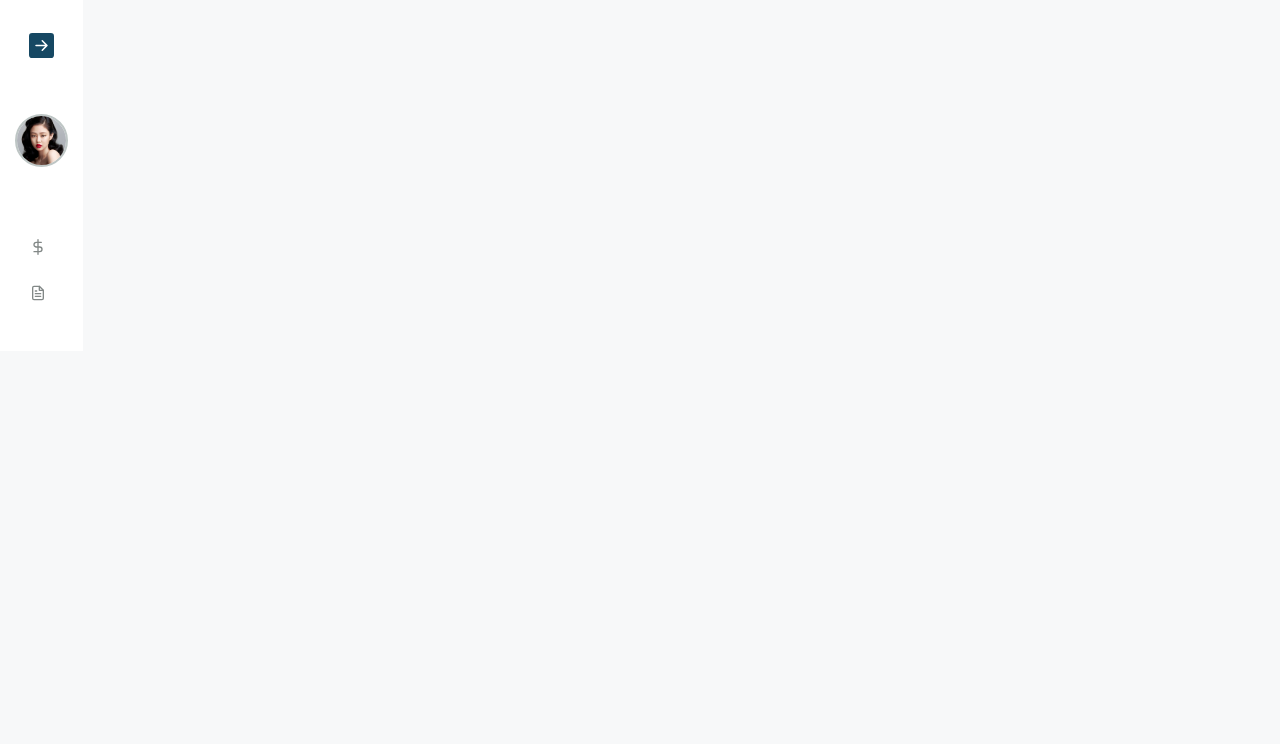
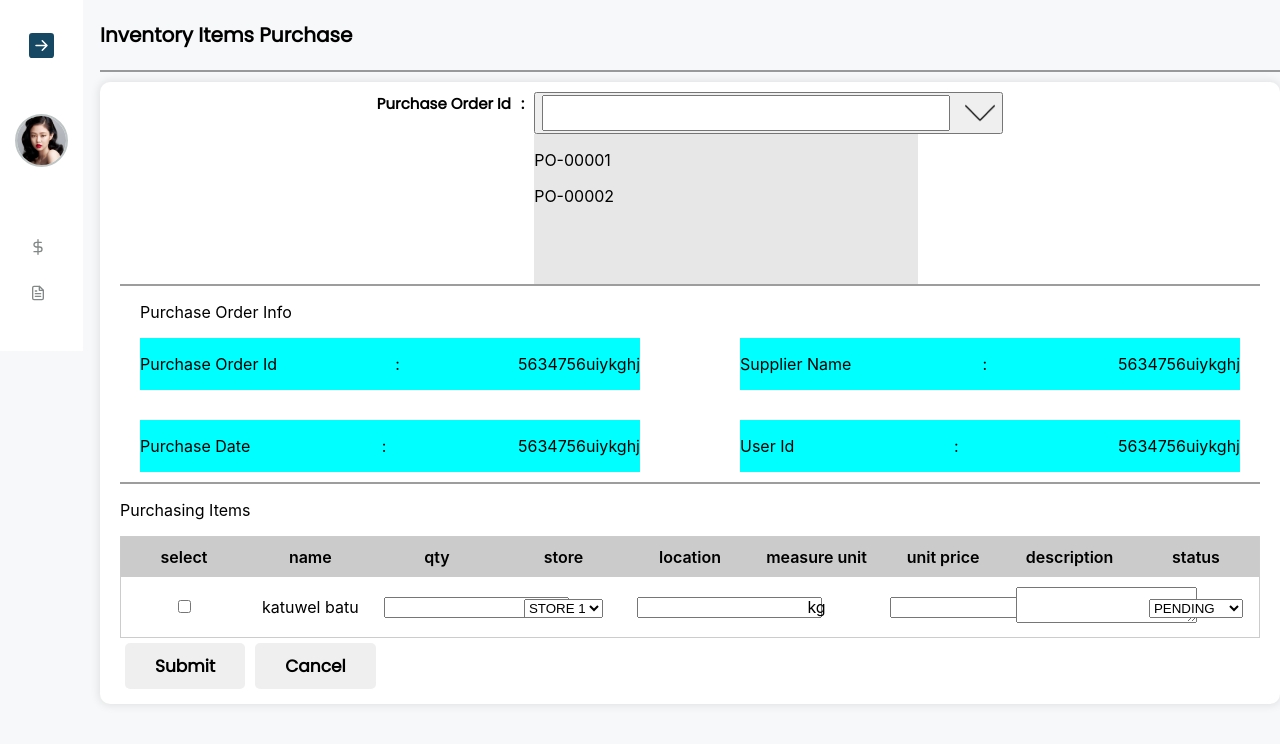
Before and after one commit to SasithDuleepa/ayurweda_inventory_client, a React (Create React App) app: page /inventory-purchase in a window 1280 px wide. Before the commit this address had no page. Shown: the top 744 px of the page. Built offline with nearby package versions, Linux system fonts and the light colour scheme.

Commit message:
purchase

```diff
--- a/src/App.js
+++ b/src/App.js
@@ -5,6 +5,7 @@ import { BrowserRouter as Router, Route,Routes, BrowserRouter } from "react-rout
 
 import StoreManagerRelease from './inventory/pages/release/store manager/StoreManagerRelease';
 import StoreKeeperRelease from './inventory/pages/release/store keeper/StoreKeeperRelease';
+import InventoryPurchase from './inventory/pages/inventory purchase/inventoryPurchase';
 
 
 import AddCustomer from './pos/customer/add customer/addCustomer';
@@ -41,6 +42,7 @@ function App() {
       <Routes>
          <Route element={<StoreManagerRelease/>} path="/store-manager-release"/>
         <Route element={<StoreKeeperRelease/>} path="/store-keeper-release"/>
+        <Route element={<InventoryPurchase/>} path="/inventory-purchase"/>
         <Route element={<Pos/>} path="/pos"/>
         <Route element={<AddCustomer/>} path="/customer/add"/>
         <Route element={<UpdateCustomer/>} path="/customer/update"/>
--- /dev/null
+++ b/src/inventory/pages/inventory purchase/inventoryPurchase.css
@@ -0,0 +1,74 @@
+.InventoryPurchase-po-main-div {
+    display: flex;
+    justify-content: center;
+    margin-bottom: 150px;
+}
+
+.InventoryPurchase-po-div {
+    /* background-color: aqua; */
+    display: flex;
+    align-items: start;
+    gap: 10px;
+}
+
+.InventoryPurchase-po-search-div {}
+
+.InventoryPurchase-po-search-bth {
+    display: flex;
+    align-items: center;
+    justify-content: space-between;
+    gap: 15px;
+}
+
+.InventoryPurchase-po-search-input {
+    height: 30px;
+    width: 400px;
+}
+
+.InventoryPurchase-po-search-img-show {
+    width: 30px;
+    transition: 0.3s;
+}
+
+.InventoryPurchase-po-search-img-hide {
+    width: 30px;
+    transform: rotate(180deg);
+    transition: 0.3s;
+}
+
+.InventoryPurchase-po-search-results-div-show {
+    background-color: rgba(231, 230, 230, 0.929);
+    width: 30%;
+    position: absolute;
+    z-index: 1;
+    height: 150px;
+    overflow-y: scroll;
+}
+
+.InventoryPurchase-po-search-results-div-hide {
+    display: none;
+}
+
+
+
+
+
+.InventoryPurchase-po-info-main-div {
+    margin: 10px 20px;
+}
+
+.InventoryPurchase-po-info-div {
+    display: flex;
+    justify-content: space-between;
+    flex-wrap: wrap;
+    gap: 30px;
+}
+
+.InventoryPurchase-po-info {
+    display: flex;
+    align-items: center;
+    justify-content: space-between;
+    width: 500px;
+    gap: 20px;
+    background-color: aqua;
+}
--- /dev/null
+++ b/src/inventory/pages/inventory purchase/inventoryPurchase.jsx
@@ -0,0 +1,126 @@
+import React, { useState } from 'react';
+import './inventoryPurchase.css';
+import Arrow from './../../../icon/down-arrow.png'
+
+export default function InventoryPurchase() {
+    const [PoSearchShow, setPoSearchShow] = useState(true);
+    const PoSearchShowHandler = () => {
+        setPoSearchShow(!PoSearchShow);
+    }
+  return (
+    <div>
+        <p className='title'>Inventory Items Purchase</p>
+        <div className='line'></div>
+
+        <div className='container'>
+        <div className='InventoryPurchase-po-main-div'>
+            <div className='InventoryPurchase-po-div'>
+                <label className='label'> Purchase Order Id</label>
+                <label className='label'> :</label>
+                <div  className='InventoryPurchase-po-search-div'>
+                    <button className='InventoryPurchase-po-search-bth' onClick={()=>PoSearchShowHandler()}>
+                        <input  className='InventoryPurchase-po-search-input'/>
+                        <img className={PoSearchShow ? 'InventoryPurchase-po-search-img-show' : 'InventoryPurchase-po-search-img-hide '} src={Arrow} alt='arrow'/>
+                    </button>
+
+                    <div className={PoSearchShow ? 'InventoryPurchase-po-search-results-div-show' : 'InventoryPurchase-po-search-results-div-hide'}>
+                    <p>PO-00001</p>
+                    <p>PO-00002</p>
+
+                     </div>
+
+
+                </div>
+
+            </div>
+
+
+
+        </div>
+
+        <div className='line'></div>
+        <div className='InventoryPurchase-po-info-main-div'>
+            <p>Purchase Order Info</p>
+        <div className='InventoryPurchase-po-info-div'>
+                <div className='InventoryPurchase-po-info'>
+                    <p>Purchase Order Id </p>
+                    <p>:</p>
+                    <p>5634756uiykghj</p>
+                </div>
+
+                <div className='InventoryPurchase-po-info'>
+                    <p>Supplier Name  </p>
+                    <p>:</p>
+                    <p>5634756uiykghj</p>
+                </div>
+
+                <div className='InventoryPurchase-po-info'>
+                    <p>Purchase Date </p>
+                    <p>:</p>
+                    <p>5634756uiykghj</p>
+                </div>
+
+                <div className='InventoryPurchase-po-info'>
+                    <p>User Id </p>
+                    <p>:</p>
+                    <p>5634756uiykghj</p>
+                </div>
+
+            </div>
+        </div>
+
+
+        <div className='line'></div>
+
+
+        <div className='InventoryPurchase-purchase-items-main-div'>
+            <p>Purchasing Items</p>
+            <div className='InventoryPurchase-purchase-items-div'>
+                <table>
+                    <thead>
+                        <tr>
+                            <td>select</td>
+                            <td>name</td>
+                            <td>qty</td>
+                            <td>store</td>
+                            <td>location</td>
+                            <td>measure unit</td>
+                            <td>unit price</td>
+                            <td>description</td>
+                            <td>status</td>
+                        </tr>
+                    </thead>
+                    <tbody>
+                        <tr>
+                            <td><input type='checkbox' /></td>
+                            <td>katuwel batu</td>
+                            <td><input type='number' /></td>
+                            <td><select>
+                                    <option>STORE 1</option>
+                                    <option>STORE 2</option>
+                                </select>
+                            </td>
+                            <td><input /></td>
+                            <td>kg</td>
+                            <td><input type='number' /></td>
+                            <td><textarea /></td>
+                            <td><select>
+                                    <option>PENDING</option>
+                                    <option>RELEASED</option>
+                                </select>
+                            </td>
+                        </tr>
+                    </tbody>
+                  </table>
+            </div>
+        </div>
+        <div className='InventoryPurchase-btn-main-div'>
+            <button className='btn'>Submit</button>
+            <button className='btn'>Cancel</button>
+        </div>
+
+        </div>
+
+    </div>
+  )
+}
--- a/src/sidebar/utils/side_menu_data/side_menu_data.js
+++ b/src/sidebar/utils/side_menu_data/side_menu_data.js
@@ -58,7 +58,12 @@ const sytemsList = [
                name: "Store Keeper Release",
                url: "/store-keeper-release",
                // active: true,
-           },
+           },{
+            _id: "2.3",
+           name: "Inventory purchase",
+           url: "/inventory-purchase",
+           // active: true,
+       },
         ]
     },
 
```
